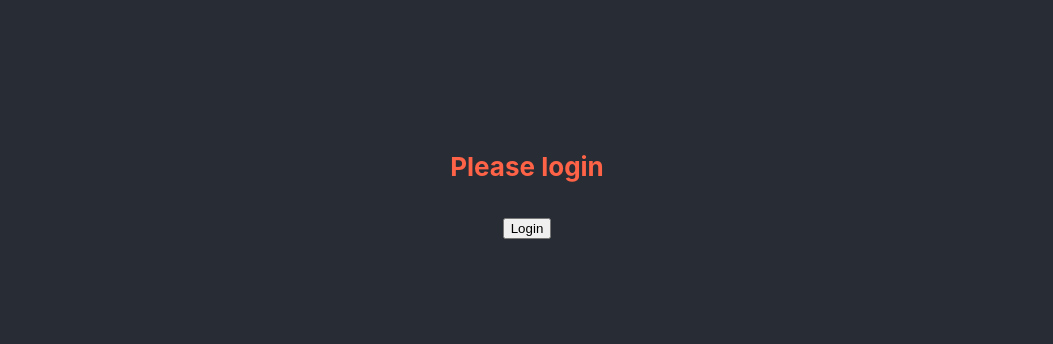
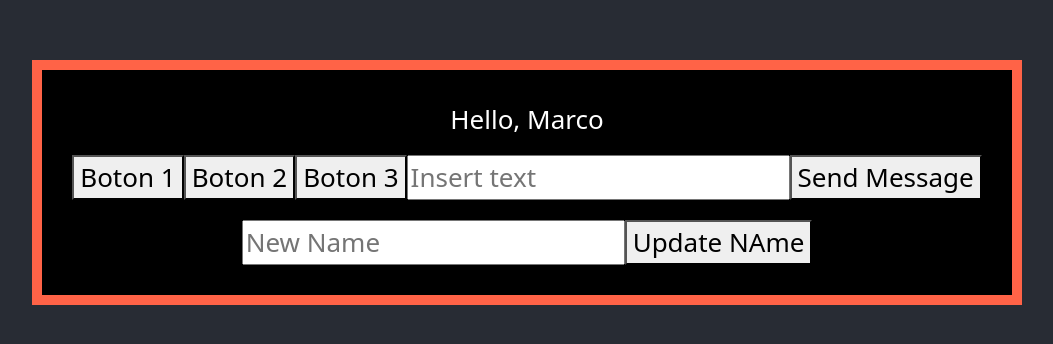
Before and after one commit to Marcoco759212/OpenBootcamp---ReactJS, a React (Create React App) app: page / in a window 1280 px wide. Shown: the part 218-562 px from the top of the page, without its empty margins (113-1166 px from the left). Built offline with nearby package versions, Linux system fonts and the light colour scheme.

Commit message:
Ejercicios de los videos (Ejemplo de eventos en los componentes | child y father components)

```diff
--- a/package.json
+++ b/package.json
@@ -7,6 +7,8 @@
     "@testing-library/react": "^13.3.0",
     "@testing-library/user-event": "^13.5.0",
     "axios": "^0.27.2",
+    "bootstrap": "^5.2.0",
+    "bootstrap-icons": "^1.9.1",
     "node-sass": "^7.0.1",
     "react": "^18.2.0",
     "react-dom": "^18.2.0",
--- a/src/App.js
+++ b/src/App.js
@@ -1,8 +1,11 @@
 // import logo from './logo.svg';
 import './App.css';
+import 'bootstrap/dist/css/bootstrap.css';
+import 'bootstrap-icons/font/bootstrap-icons.css'
 
-import TaskListComponent from './components/container/task_list';
-import GreetingStyled from './components/pure/forms/greetingStyled';
+// import TaskListComponent from './components/container/task_list';
+// import GreetingStyled from './components/pure/forms/greetingStyled';
+import Father from './components/container/father';
 // import Ejemplo1 from './hooks/Ejemplo1';
 // import Ejemplo2 from './hooks/Ejemplo2';
 // import ComponeteContext from './hooks/Ejemplo3';
@@ -14,7 +17,7 @@ function App() {
     <div className="App">
       <header className="App-header">
         {/* <Greeting name="Marco"></Greeting>   */}
-        <GreetingStyled name={'Marco'}></GreetingStyled>
+        {/* <GreetingStyled name={'Marco'}></GreetingStyled> */}
         {/* <TaskListComponent></TaskListComponent> */}
         {/* <Ejemplo1></Ejemplo1> */}
         {/* <Ejemplo2></Ejemplo2> */}
@@ -23,7 +26,7 @@ function App() {
           <h3>Contenido del props.children</h3>
         </Ejemplo4> */}
         {/* <ComponenteEstado></ComponenteEstado> */}
-
+        <Father></Father>
       </header>
     </div>
   );
--- /dev/null
+++ b/src/components/container/father.jsx
@@ -0,0 +1,23 @@
+import React, { useState } from 'react';
+import Child from '../pure/child';
+
+const Father = () => {
+
+    const [name, setName] = useState('Marco');
+
+    const showMessage = (text) => {
+        alert(`Message recived: ${text}`)
+    }
+
+    const updateName = (newName) => {
+        setName(newName)
+    }
+
+    return (
+        <div style={{ background: 'tomato', padding: '10px'}}>
+            <Child send={ showMessage } name={ name } update={ updateName }></Child>
+        </div>
+    );
+}
+
+export default Father;
--- a/src/components/container/task_list.jsx
+++ b/src/components/container/task_list.jsx
@@ -3,13 +3,15 @@ import { LEVELS } from '../../models/levels.enum';
 import { Task } from '../../models/task.class';
 import TaskComponent from '../pure/task';
 import '../../styles/task.scss'
+import TaskForm from '../pure/forms/taskForm';
 
 const TaskListComponent = () => {
 
-    const defaultTask = new Task('Example', 'Default description', false, LEVELS.NORMAL);
-
+    const defaultTask1 = new Task('Example1', 'Default description1', false, LEVELS.NORMAL);
+    const defaultTask2 = new Task('Example2', 'Default description2', false, LEVELS.URGENT);
+    const defaultTask3 = new Task('Example3', 'Default description3', true, LEVELS.BLOCKING);
     //estado del componente
-    const [tasks, setTasks] = useState([defaultTask]);
+    const [tasks, setTasks] = useState([defaultTask1, defaultTask2, defaultTask3]);
 
     const [loading, setLoading] = useState(true);
 
@@ -26,12 +28,45 @@ const TaskListComponent = () => {
     }
 
     return (
-        <div>
-            <h1>
-                Your Tasks:
-            </h1>
-            {/** TODO: Aplicar un for each para renderizar las tareas */}
-            <TaskComponent task={defaultTask}></TaskComponent>
+        <div style={{color: 'black'}}>
+            <div className='col-12'>
+                <div className='card'>
+                    <div className='card-header p-3'>
+                        <h5>Your Tasks:</h5>
+                    </div>
+                    <div className='card-body' data-mdb-perfect-scrollbar='true' style={{ position: 'relative', height: '400px' }}>
+                        <table>
+                            <thead>
+                                <tr>
+                                    <th scope='col'>
+                                        Title
+                                    </th>
+                                    <th scope='col'>
+                                        Descripcion
+                                    </th>
+                                    <th scope='col'>
+                                        Priority
+                                    </th>
+                                    <th scope='col'>
+                                        Actions
+                                    </th>
+                                </tr>
+                            </thead>
+                            <tbody>
+                                { tasks.map((t, i) => {
+                                    return(
+                                        <TaskComponent
+                                            key={i}
+                                            task={t}>
+                                        </TaskComponent>
+                                    )
+                                }) }
+                            </tbody>
+                        </table>
+                    </div>
+                    <TaskForm></TaskForm>
+                </div>
+            </div>
         </div>
     );
 }
--- /dev/null
+++ b/src/components/pure/child.jsx
@@ -0,0 +1,59 @@
+import React, { useRef } from 'react';
+
+const Child = ({name, send, update}) => {
+
+    const messageRef = useRef('')
+    const nameRef = useRef('')
+
+    const pressButton = () => {
+        const text = messageRef.current.value;
+        alert(`Text in input ${text}`)
+    }
+
+    const pressButtonParams = (text) => {
+        alert(`Text: ${text}`)
+    }
+
+    const submitName = (e) => {
+        e.preventDefault()
+        update(nameRef.current.value)
+    }
+
+    return (
+        <div style={{ background: 'black', padding: '30px' }}>
+            <p onMouseOver={ () => console.log('On Mause Over')}>
+                Hello, {name}
+            </p>
+            <button onClick={ () => console.log('Boton 1 presionado') }>
+                Boton 1
+            </button>
+            <button onClick={ pressButton }>
+                Boton 2
+            </button>
+            <button onClick={ () => pressButtonParams('text') }>
+                Boton 3
+            </button>
+            <input placeholder='Insert text'
+                onFocus={ () => console.log('input focus') }
+                onChange={ (e) => console.log('Input changed: ', e.target.value) }
+                onCopy={ () => console.log('Copied text from Input') }
+                ref={messageRef}
+            />
+            <button onClick={ () => send(messageRef.current.value) }>
+                Send Message
+            </button>
+            <div style={{ marginTop: '20px' }}>
+                <form onSubmit={ submitName }>
+                    <input placeholder='New Name'
+                        ref={ nameRef }
+                    />
+                    <button type='submit'>
+                        Update NAme
+                    </button>
+                </form>
+            </div>
+        </div>
+    );
+}
+
+export default Child;
--- /dev/null
+++ b/src/components/pure/forms/taskForm.jsx
@@ -0,0 +1,11 @@
+import React from 'react';
+
+const TaskForm = () => {
+    return (
+        <form>
+
+        </form>
+    );
+}
+
+export default TaskForm;
--- a/src/components/pure/task.jsx
+++ b/src/components/pure/task.jsx
@@ -2,6 +2,7 @@ import React, {useEffect} from 'react';
 import PropTypes from 'prop-types';
 import { Task } from '../../models/task.class';
 import '../../styles/task.scss';
+import { LEVELS } from '../../models/levels.enum';
 
 const TaskComponent = ({task}) => {
 
@@ -12,17 +13,68 @@ const TaskComponent = ({task}) => {
         };
     }, [task]);
 
+    const taskLevelBage = () => {
+        switch (task.level) {
+            case LEVELS.NORMAL:
+                return(
+                    <h6 className='mb-0'>
+                        <span className='badge bg-primary'>
+                            {task.level}
+                        </span>
+                    </h6>
+                )
+                break;
+            case LEVELS.URGENT:
+                return(
+                    <h6 className='mb-0'>
+                        <span className='badge bg-warning'>
+                            {task.level}
+                        </span>
+                    </h6>
+                )
+                break;
+            case LEVELS.BLOCKING:
+                return(
+                    <h6 className='mb-0'>
+                        <span className='badge bg-danger'>
+                         {task.level}
+                        </span>
+                    </h6>
+                )
+                break;
+            default:
+                break;
+        }
+    }
+
+    const taskCompleted = () => {
+        if(task.completed){
+            return(
+                <i className='bi-toggle-on' style={{color: 'green'}}></i>
+            )
+        }else{
+            return(
+                <i className='bi-toggle-off' style={{color: 'grsy'}}></i>
+            )
+        }
+    }
+
     return (
-        <div>
-            <h2 className='task-name'> Nombre: {task.name} </h2>
-            <h3> Descripción: {task.description} </h3>
-            <h4>
-                Level: {task.level}
-            </h4>
-            <h5>
-                This task is: { task.completed ? 'COMPLETED' : 'PENDING' }
-            </h5>
-        </div>
+        <tr className='fw-normal'>
+            <th>
+                <span className='ms-2'>{task.name}</span>
+            </th>
+            <td className='align-middle'>
+                    <samp>{task.description}</samp>
+            </td>
+            <td className='align-middle'>
+                {taskLevelBage()}
+            </td>
+            <td className='align-middle'>
+                { taskCompleted() }
+                <span>{task.completed ? 'Completed' : 'Pending'}</span>
+            </td>
+        </tr>
     );
 };
 
```
Also changed, not shown: 1 other file (tests, documents, lock files or other folders).
